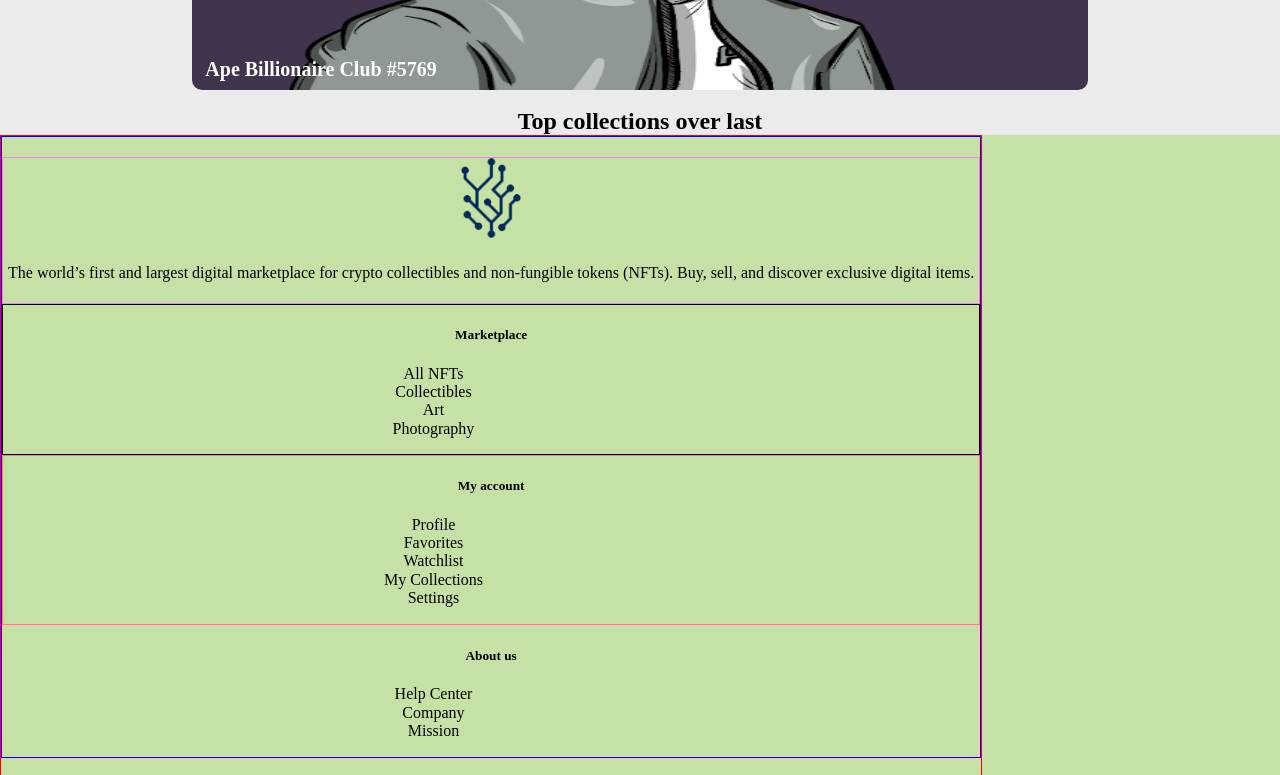
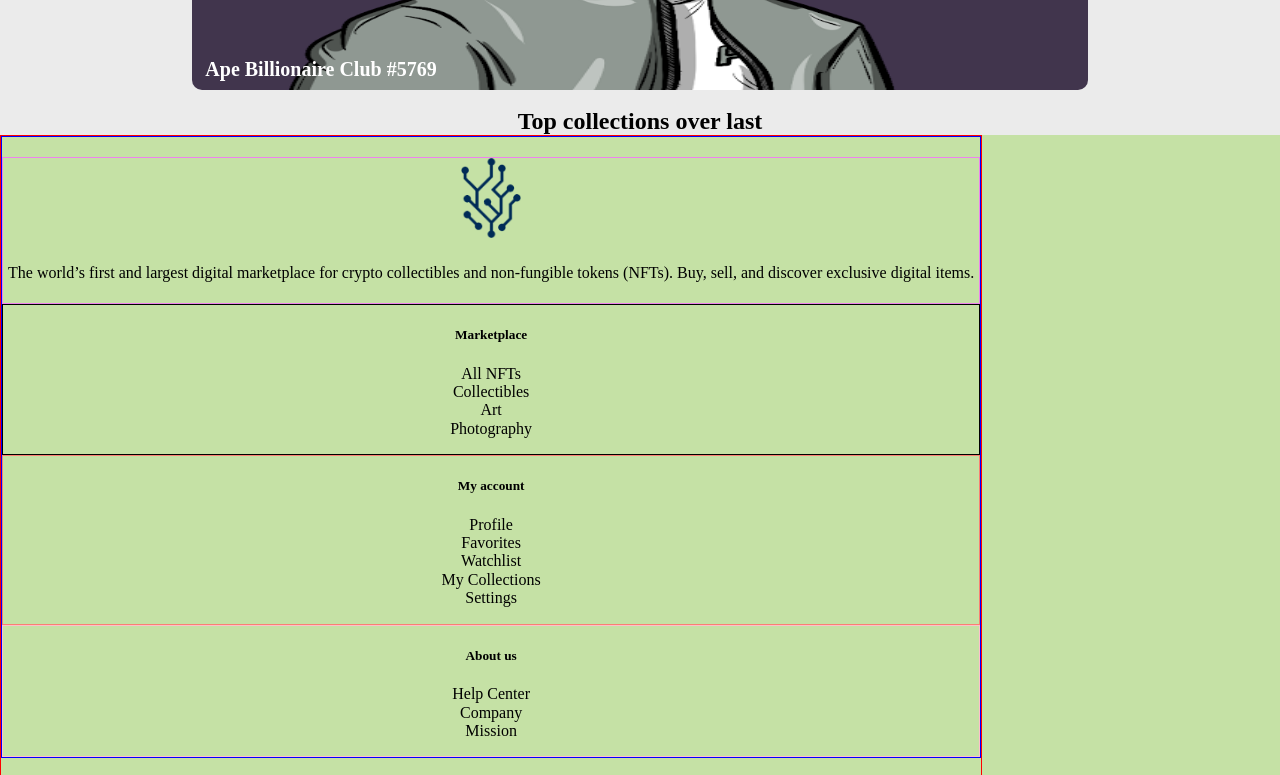
Before and after one commit to joaquincataldo3/grupo_03_nft, a website: page views/home.html in a window 1280 px wide. Shown: the part 3431-4206 px from the top of the page. Drawn offline with Linux system fonts and the light colour scheme; files whose address does not match are found by name; a web font is replaced by a local one.

Commit message:
Update ul

```diff
--- a/public/css/styles.css
+++ b/public/css/styles.css
@@ -295,7 +295,8 @@ footer {
 }
 
 ul {
-  width: 80%;
+  width: 100%;
+  padding: 0;
 }
 
 /* Termina los estilos del footer........................................................................................ */
```
